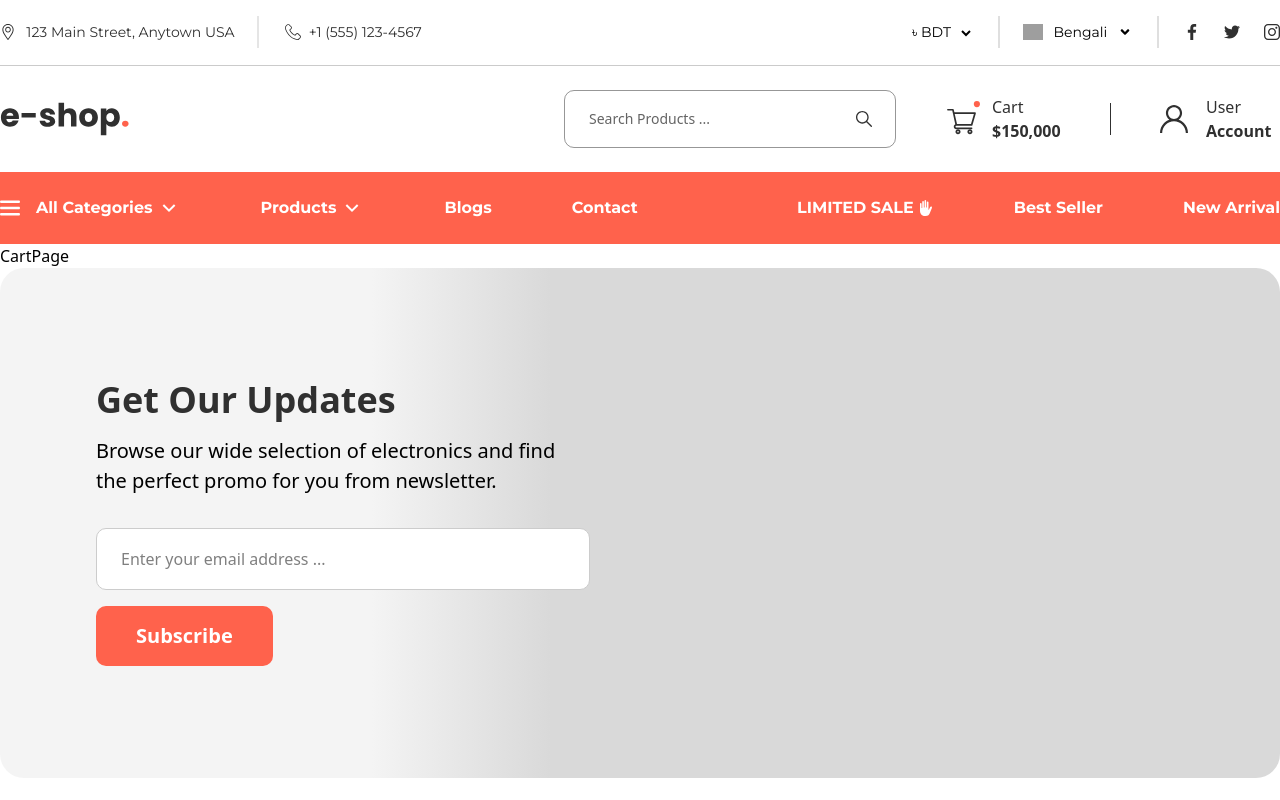
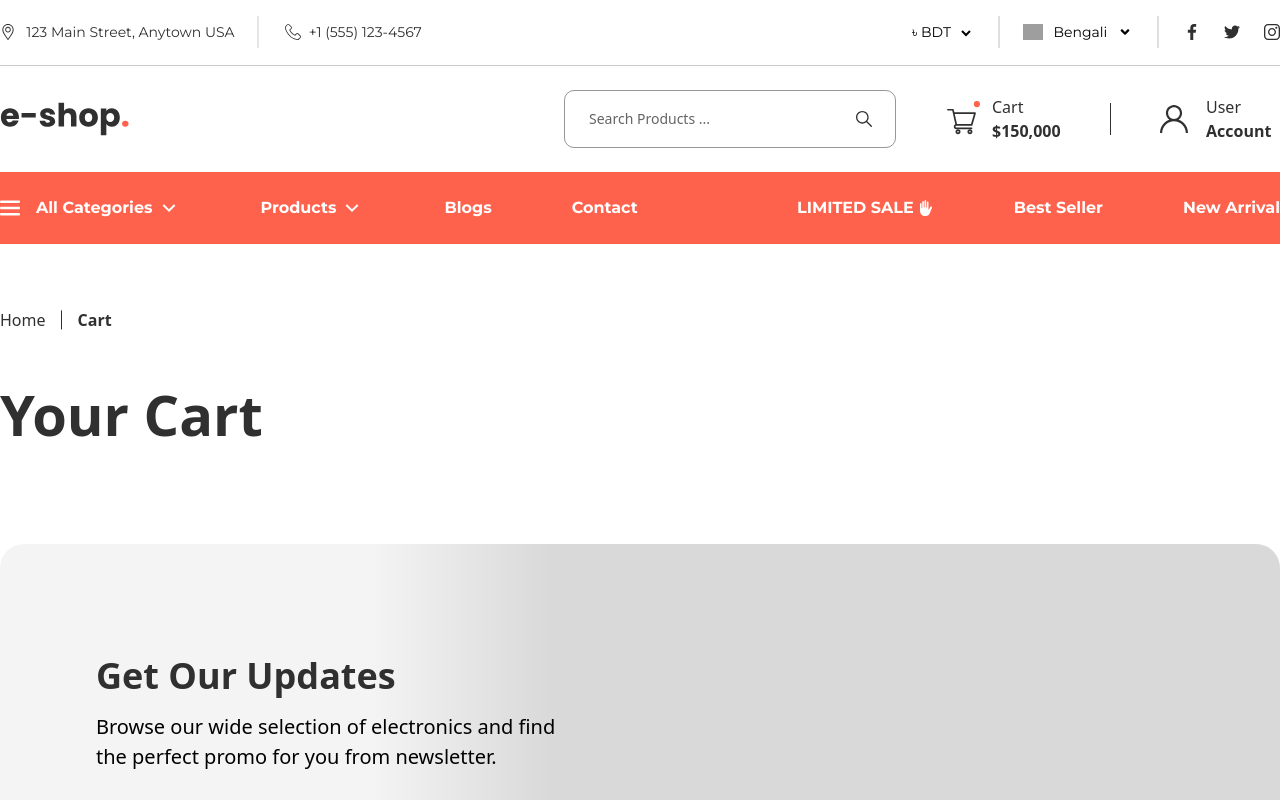
Before and after one commit to ramen72/OYA-Project-16-E-Shop, a React (Vite) app: page /cart in a window 1280 px wide. Shown: the top 800 px of the page. Built offline with nearby package versions, Linux system fonts and the light colour scheme; grey boxes are pictures that could not be loaded.

Commit message:
Cart page has been updated at  06-07-2025_0924

```diff
--- a/src/components/header/MiddleBar.jsx
+++ b/src/components/header/MiddleBar.jsx
@@ -29,7 +29,7 @@ const MiddleBar = () => {
                 <SearchIcon />
               </div>
             </div>
-            <div className="w-[150px] relative pl-[50px] mr-16">
+            <Link to={"/cart"} className="w-[150px] relative pl-[50px] mr-16">
               <CartIcon width={35} height={35} color="#303030" />
               <div className=" text-black absolute top-1/2 -translate-y-1/2 left-24">
                 <p className='font-["Montserrat"] font-normal text-base capitalize leading-6'>
@@ -39,7 +39,7 @@ const MiddleBar = () => {
                   $150,000
                 </span>
               </div>
-            </div>
+            </Link>
             <div className='w-[170px] text-black  relative pl-[50px] after:content-[""] after:w-[1px] after:h-8 after:bg-black after:absolute after:left-0 after:top-1/2 after:-translate-y-1/2'>
               <UserIcon width={28} height={28} color="#303030" />
               <div className="absolute top-1/2 -translate-y-1/2 left-24">
--- a/src/pages/CartPage.jsx
+++ b/src/pages/CartPage.jsx
@@ -1,11 +1,30 @@
-import React from 'react';
+import React from "react";
+import Container from "../components/commonLayouts/Container";
 
 const CartPage = () => {
-    return (
-        <div>
-            CartPage
+  return (
+    <>
+      <Container>
+        <div className={`mt-16 mb-24`}>
+          <div
+            className={`flex justify-start items-center gap-x-8 font-["montserrat"] font-normal text-base text-black mb-12`}
+          >
+            <span
+              className={`relative after:content=[''] after:w-[1px] after:h-4/5 after:bg-black after:absolute after:-right-4 after:top-1/2 after:-translate-y-1/2`}
+            >
+              Home
+            </span>
+            <span className={`font-bold`}>Cart</span>
+          </div>
+          <h1
+            className={`font-["poppins"] font-bold text-[56px] leading-[68px] text-black capitalize mb-7`}
+          >
+            Your Cart
+          </h1>
         </div>
-    );
+      </Container>
+    </>
+  );
 };
 
 export default CartPage;
```
